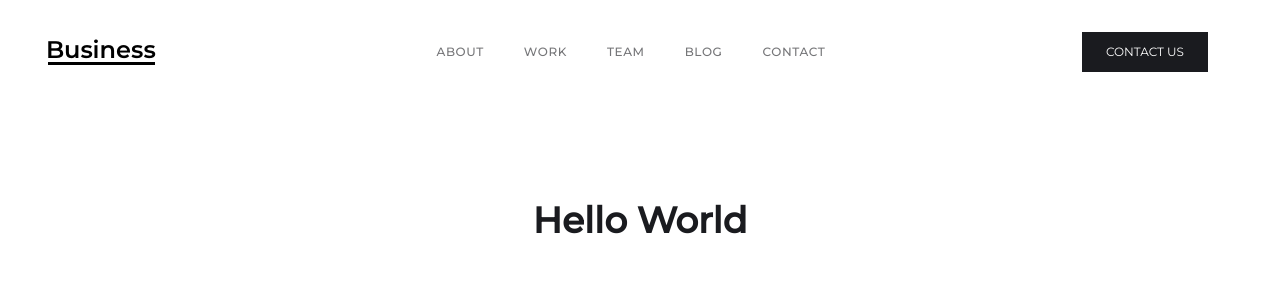
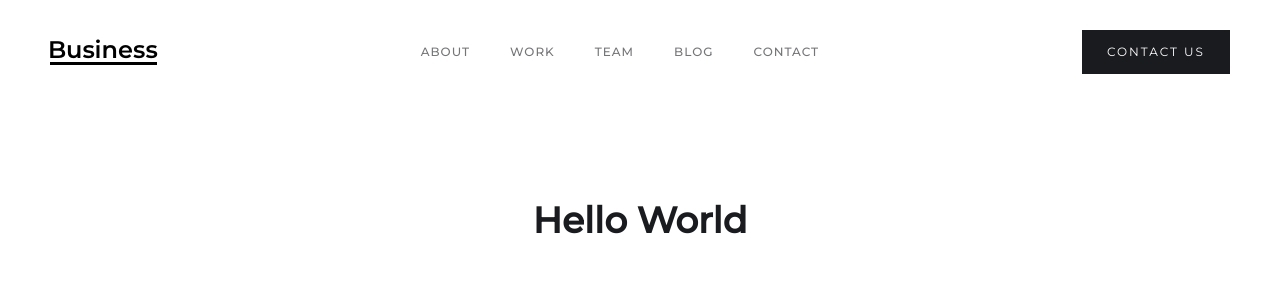
Before and after one commit to josephayman/nextjs-webflow-template, a Next.js app: page / in a window 1280 px wide. Shown: the top 300 px of the page. Built offline with nearby package versions, Linux system fonts and the light colour scheme.

Commit message:
Refactor logo and nav components

```diff
--- a/src/app/ui/logo.tsx
+++ b/src/app/ui/logo.tsx
@@ -5,14 +5,12 @@ import Image from 'next/image'
 export default function Logo() {
   return (
     <Link href="/">
-      <div className="flex items-center flex-shrink-0 mr-6">
         <Image
             src="/business-logo.png"
             alt="Business"
             width={108}
             height={26}
             />
-      </div>
     </Link>
   )
 }
--- a/src/app/ui/nav.tsx
+++ b/src/app/ui/nav.tsx
@@ -14,8 +14,8 @@ const pages = [
 
 export default function Nav() {
   return (
-    <nav className="flex items-center px-12 py-8 bg-transparent">
-      <div className="flex items-center justify-between mr-6 flex-grow relative">
+    <nav className="flex items-center px-50px py-30px bg-transparent">
+      <div className="flex items-center justify-between flex-grow relative">
         <Logo />
         <div className="flex justify-center items-center ">
           {pages.map((page) => (
@@ -36,7 +36,7 @@ type NavItemProps = {
 const NavItem: React.FC<NavItemProps> = ({ href, name }) => (
   <Link
     href={href}
-    className="block px-5 py-2 uppercase text-xs opacity-60 font-medium hover:opacity-100 transition-opacity tracking-wider"
+    className="block px-20px py-9px uppercase text-p-xs leading-p-xs tracking-1px opacity-60 font-medium hover:opacity-100 transition-opacity"
   >
     {name}
   </Link>
@@ -45,7 +45,7 @@ const NavItem: React.FC<NavItemProps> = ({ href, name }) => (
 const Button = () => (
   <Link
     href={`mailto:${email}`}
-    className="inline-block px-6 py-3 text-xs text-white uppercase bg-dark hover:bg-gray-900"
+    className="inline-block px-25px py-12px text-p-xs leading-p-xs tracking-2px text-white uppercase bg-dark hover:bg-gray-900"
   >
     Contact Us
   </Link>
--- a/tailwind.config.ts
+++ b/tailwind.config.ts
@@ -16,12 +16,26 @@ const config: Config = {
         'header-md': '480px',
         'header-lg': '620px',
       },
-      margin: {
+      padding: {
+        '9px': '9px',
         '10px': '10px',
+        '12px': '12px',
         '15px': '15px',
         '20px': '20px',
         '25px': '25px',
         '30px': '30px',
+        '50px': '50px',
+        '80px': '80px',
+      },
+      margin: {
+        '9px': '9px',
+        '10px': '10px',
+        '12px': '12px',
+        '15px': '15px',
+        '20px': '20px',
+        '25px': '25px',
+        '30px': '30px',
+        '50px': '50px',
         '80px': '80px',
       },
       fontSize: {
@@ -52,6 +66,7 @@ const config: Config = {
       },
       letterSpacing: {
         '1px': '1px',
+        '2px': '2px',
       },
       screens: {
         'mobile': '478px',
```
